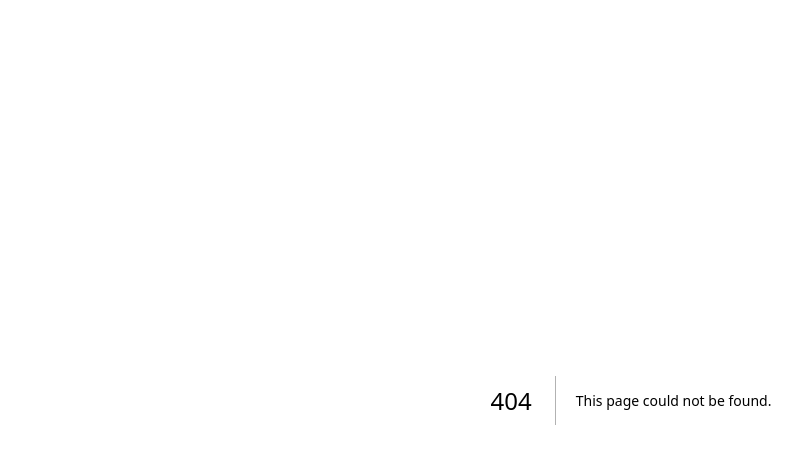
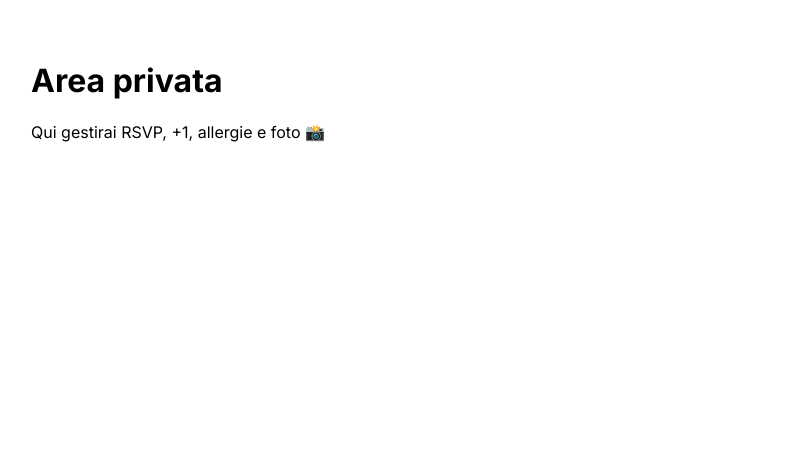
Before and after one commit to checcocav/wedding-villa-bisce, a Next.js app: page /dashboard in a window 1280 px wide. Before the commit this address had no page. Shown: the top 464 px of the page, without its empty margins (9-811 px from the left). Built offline with nearby package versions, Linux system fonts and the light colour scheme.

Commit message:
Create page.tsx

```diff
--- /dev/null
+++ b/app/dashboard/page.tsx
@@ -0,0 +1,8 @@
+export default function DashboardPage() {
+  return (
+    <main style={{ padding: 32 }}>
+      <h1>Area privata</h1>
+      <p>Qui gestirai RSVP, +1, allergie e foto 📸</p>
+    </main>
+  )
+}
```
